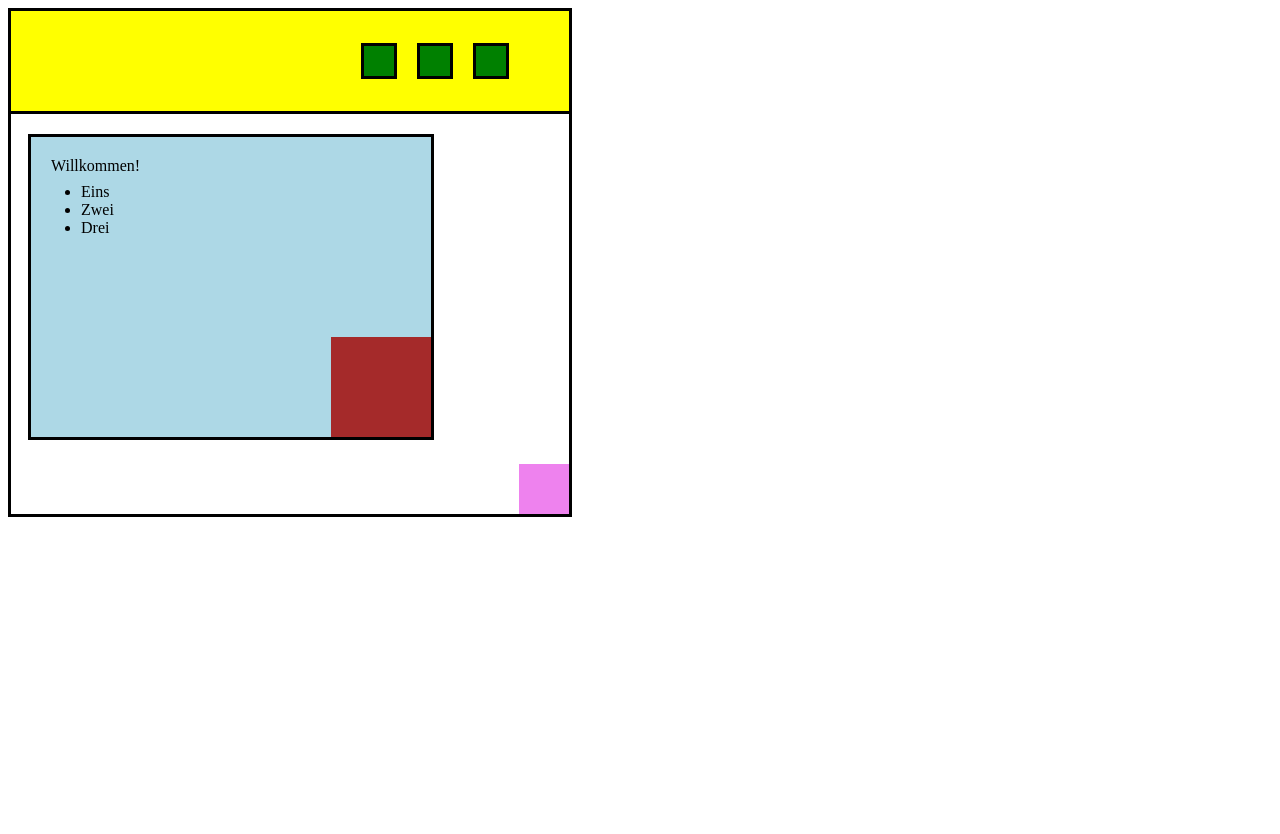
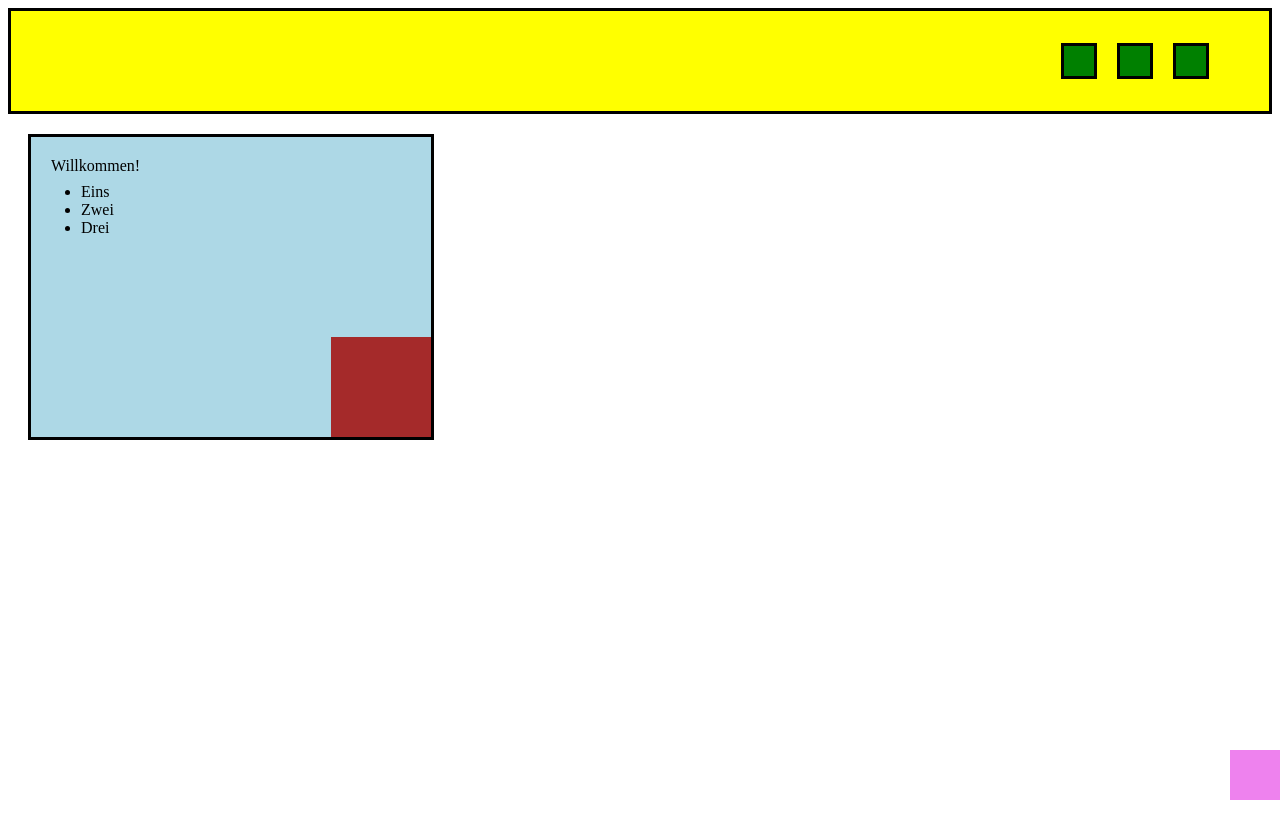
Before and after one commit to erikhoffer/2024_2aWI_SWP, a plain HTML site: page CSS/Übung 6.0.html in a window 1280 px wide. After the commit the page ends 800 px from the top, so only its background shows below. Drawn offline with Linux system fonts and the light colour scheme.

Commit message:
initial commit

```diff
--- a/CSS/Übung 6.0.html
+++ b/CSS/Übung 6.0.html
@@ -19,7 +19,6 @@
         .container{
             background-color: yellow;
             height: 100px;
-            width: 558px;
             display: flex;
             flex-direction: row-reverse;
             align-items: center;
@@ -58,14 +57,6 @@
             background-color: brown;
         }
 
-        .container2{
-            border-style: solid;
-            height: 400px;
-            width: 558px;
-            position: relative;
-            left: 0px;
-            top: -309px;
-        }
 
         .box4{
             background-color: violet;
```
Also changed, not shown: CSS/Übung 6.1.html (+2 -5 lines), CSS/Übung 6.2.html (+0 -2 lines), 1 other file.
